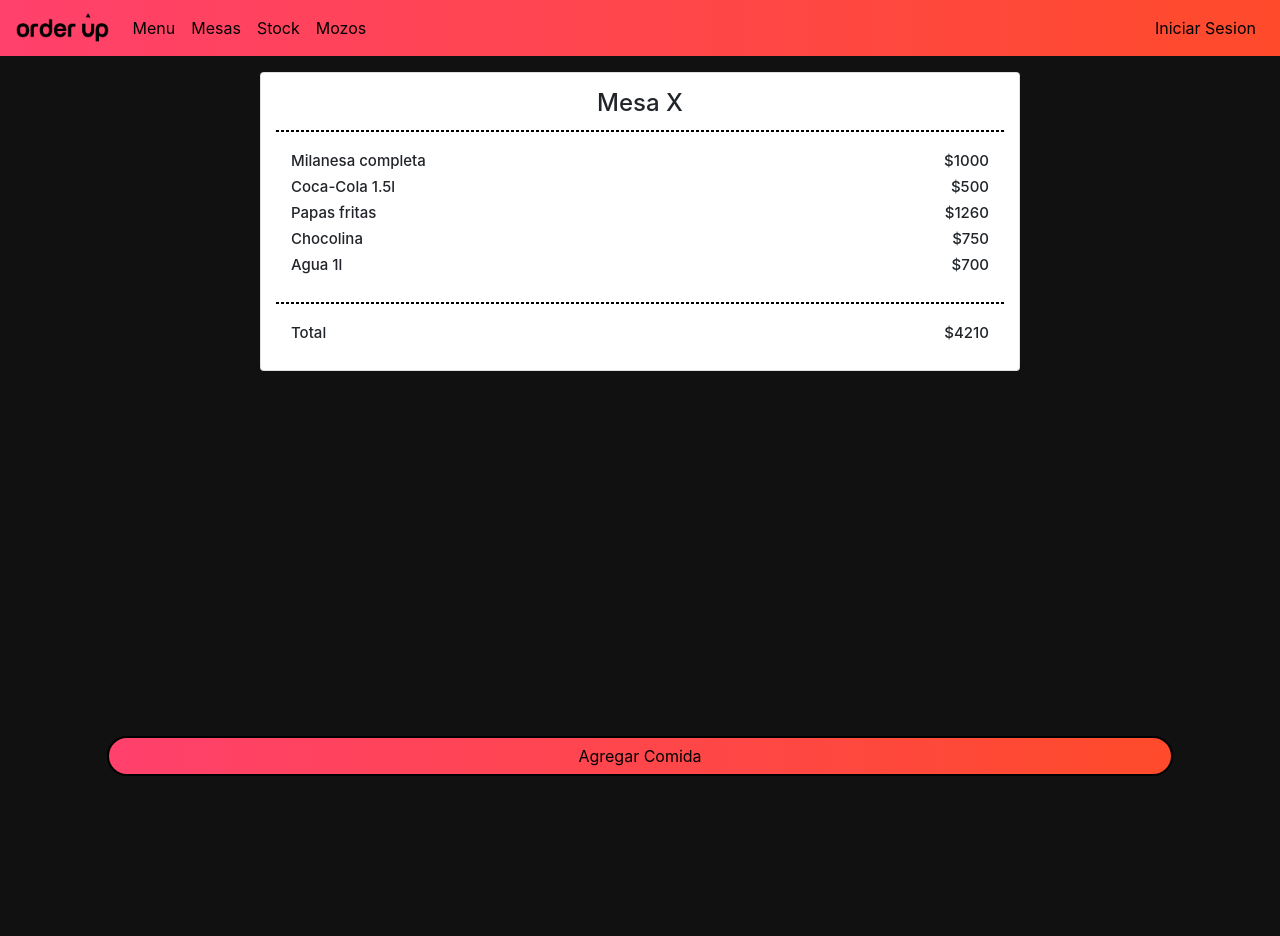
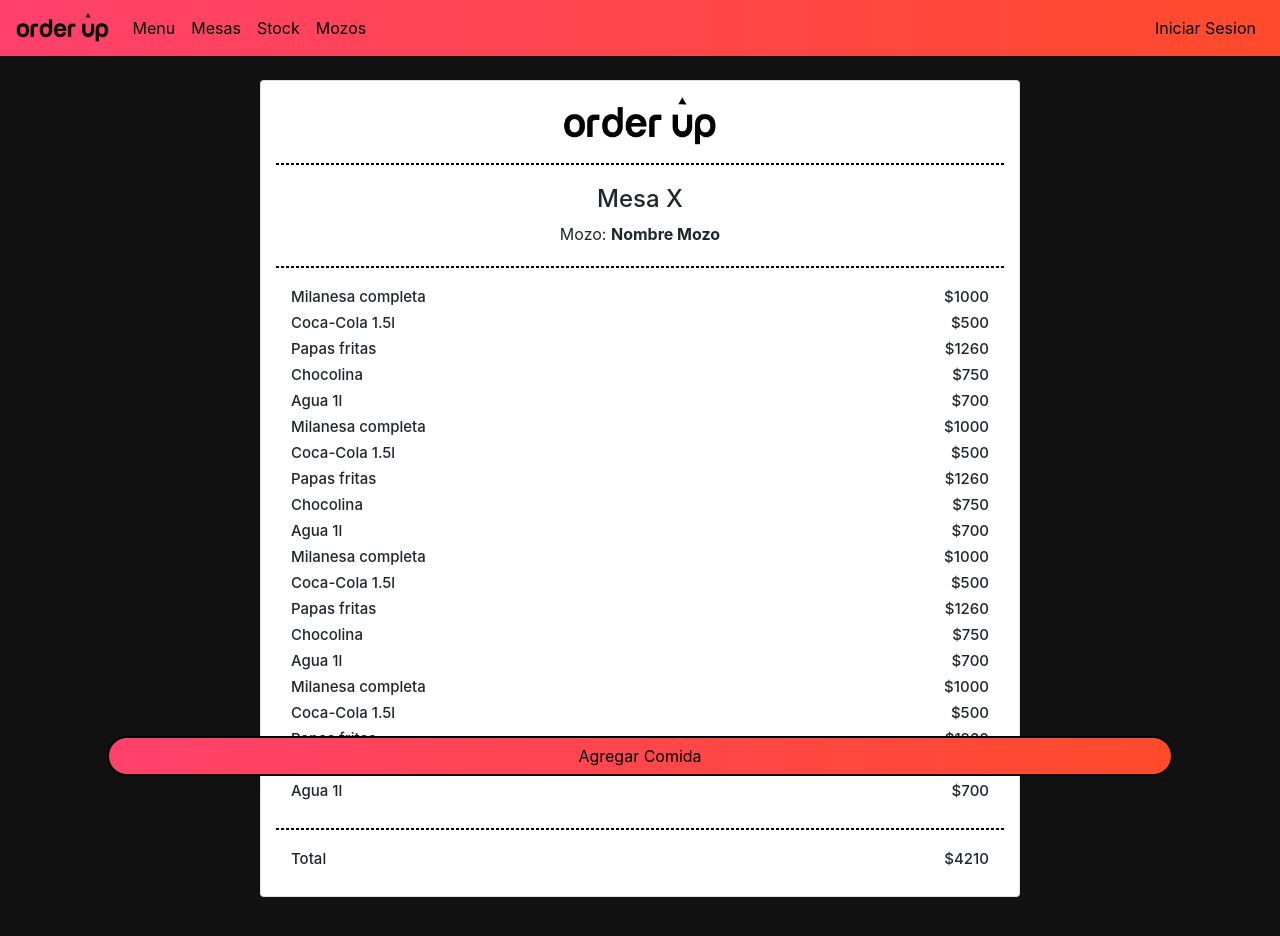
Before and after one commit to No-Country/C1-G6, an Angular app in the folder client/OrderUp/: page /Order in a window 1280 px wide. Shown: the top 936 px of the page. Before the commit the page ends 800 px from the top, so only its background shows below. Built offline with nearby package versions, Linux system fonts and the light colour scheme.

Commit message:
Modificaciones visuales en pedido

```diff
--- a/client/OrderUp/src/app/components/order/order.component.html
+++ b/client/OrderUp/src/app/components/order/order.component.html
@@ -1,7 +1,12 @@
-<div class="container">
-    <div class="row mt-3">
+<div class="container mt-4 ">
+    <div class="row mb-5">
         <div class="card col-8 mx-auto order">
-            <h4 class="card-title mx-auto mt-3">{{numberTable}}</h4>
+            <img src="../../../assets/img/logo.png" height="50px" class="mx-auto mt-3 mb-3">
+            <span class="aux"></span>
+            <div class="card-body pl-0 pr-0 text-center">
+                <h4 class="mx-auto">{{numberTable}}</h4>
+                Mozo: <b>Nombre Mozo</b>
+            </div>
             <span class="aux"></span>
             <div class="card-body pl-0 pr-0">
                 <span class="food">
@@ -24,7 +29,66 @@
                     <h4 class="col-6">Agua 1l</h4>
                     <h4 class="col-6 price">$700</h4>
                 </span>
-
+                <span class="food">
+                    <h4 class="col-6">Milanesa completa</h4>
+                    <h4 class="col-6 price">$1000</h4>
+                </span>
+                <span class="food">
+                    <h4 class="col-6">Coca-Cola 1.5l</h4>
+                    <h4 class="col-6 price">$500</h4>
+                </span>
+                <span class="food">
+                    <h4 class="col-6">Papas fritas</h4>
+                    <h4 class="col-6 price">$1260</h4>
+                </span>
+                <span class="food">
+                    <h4 class="col-6">Chocolina</h4>
+                    <h4 class="col-6 price">$750</h4>
+                </span>
+                <span class="food">
+                    <h4 class="col-6">Agua 1l</h4>
+                    <h4 class="col-6 price">$700</h4>
+                </span>
+                <span class="food">
+                    <h4 class="col-6">Milanesa completa</h4>
+                    <h4 class="col-6 price">$1000</h4>
+                </span>
+                <span class="food">
+                    <h4 class="col-6">Coca-Cola 1.5l</h4>
+                    <h4 class="col-6 price">$500</h4>
+                </span>
+                <span class="food">
+                    <h4 class="col-6">Papas fritas</h4>
+                    <h4 class="col-6 price">$1260</h4>
+                </span>
+                <span class="food">
+                    <h4 class="col-6">Chocolina</h4>
+                    <h4 class="col-6 price">$750</h4>
+                </span>
+                <span class="food">
+                    <h4 class="col-6">Agua 1l</h4>
+                    <h4 class="col-6 price">$700</h4>
+                </span>
+                <span class="food">
+                    <h4 class="col-6">Milanesa completa</h4>
+                    <h4 class="col-6 price">$1000</h4>
+                </span>
+                <span class="food">
+                    <h4 class="col-6">Coca-Cola 1.5l</h4>
+                    <h4 class="col-6 price">$500</h4>
+                </span>
+                <span class="food">
+                    <h4 class="col-6">Papas fritas</h4>
+                    <h4 class="col-6 price">$1260</h4>
+                </span>
+                <span class="food">
+                    <h4 class="col-6">Chocolina</h4>
+                    <h4 class="col-6 price">$750</h4>
+                </span>
+                <span class="food">
+                    <h4 class="col-6">Agua 1l</h4>
+                    <h4 class="col-6 price">$700</h4>
+                </span>
             </div>
             <span class="aux"></span>
             <div class="card-body pl-0 pr-0">
```
